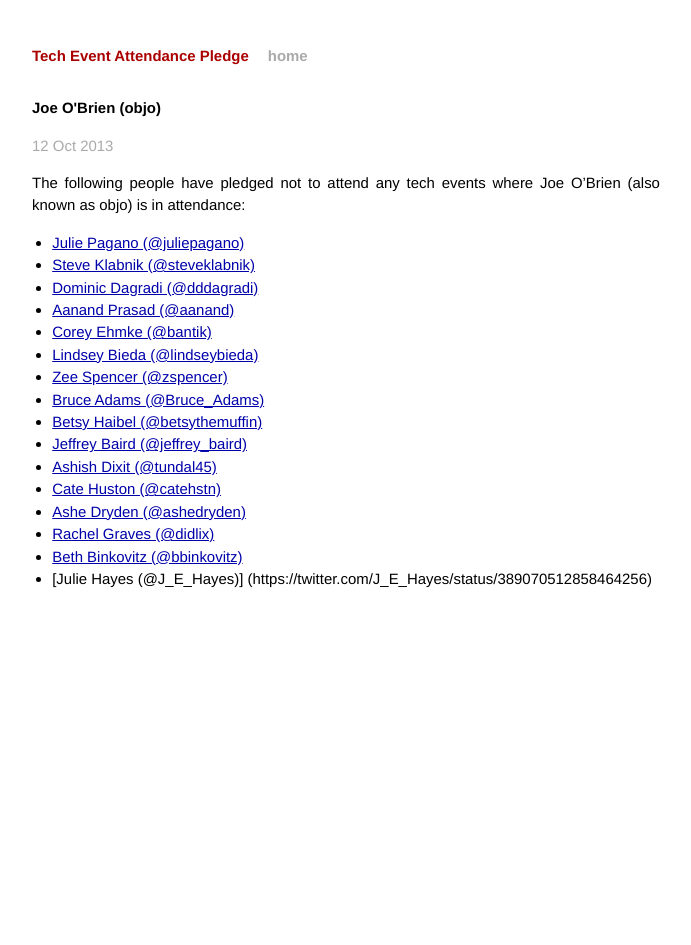
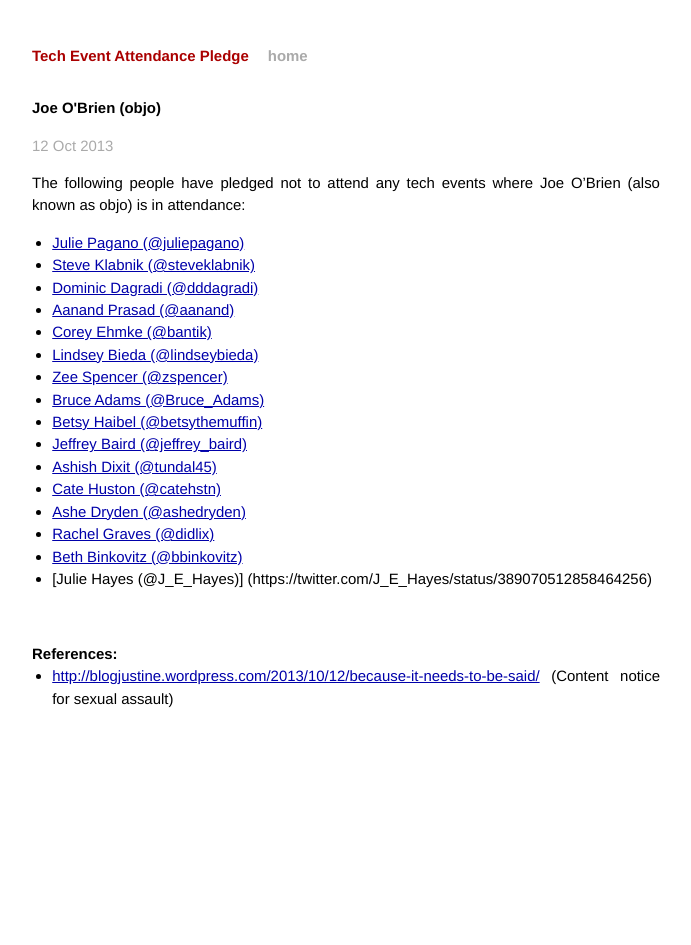
Before and after one commit to techtektek/tech-event-attendance-pledge.github.io, a Jekyll site: the page built from _posts/2013-10-12-objo.markdown, in a window 1280 px wide. Shown: the whole page, without its empty margins (294-985 px from the left). Built offline with Jekyll 4.4.1, drawn with Linux system fonts in a browser that asks for light colours; Markdown is read by kramdown in place of the engine named in the settings.

Commit message:
Add references to blog post for objo.

```diff
--- a/_posts/2013-10-12-objo.markdown
+++ b/_posts/2013-10-12-objo.markdown
@@ -24,3 +24,10 @@ O'Brien (also known as objo) is in attendance:
 * [Rachel Graves (@didlix)](https://twitter.com/didlix/status/389066373613498369)
 * [Beth Binkovitz (@bbinkovitz)](https://twitter.com/bbinkovitz/status/389070396248436736)
 * [Julie Hayes (@J_E_Hayes)] (https://twitter.com/J_E_Hayes/status/389070512858464256)
+
+
+<br/>
+
+<h2>References:</h2>
+
+* [http://blogjustine.wordpress.com/2013/10/12/because-it-needs-to-be-said/](blog post) (Content notice for sexual assault)
```
